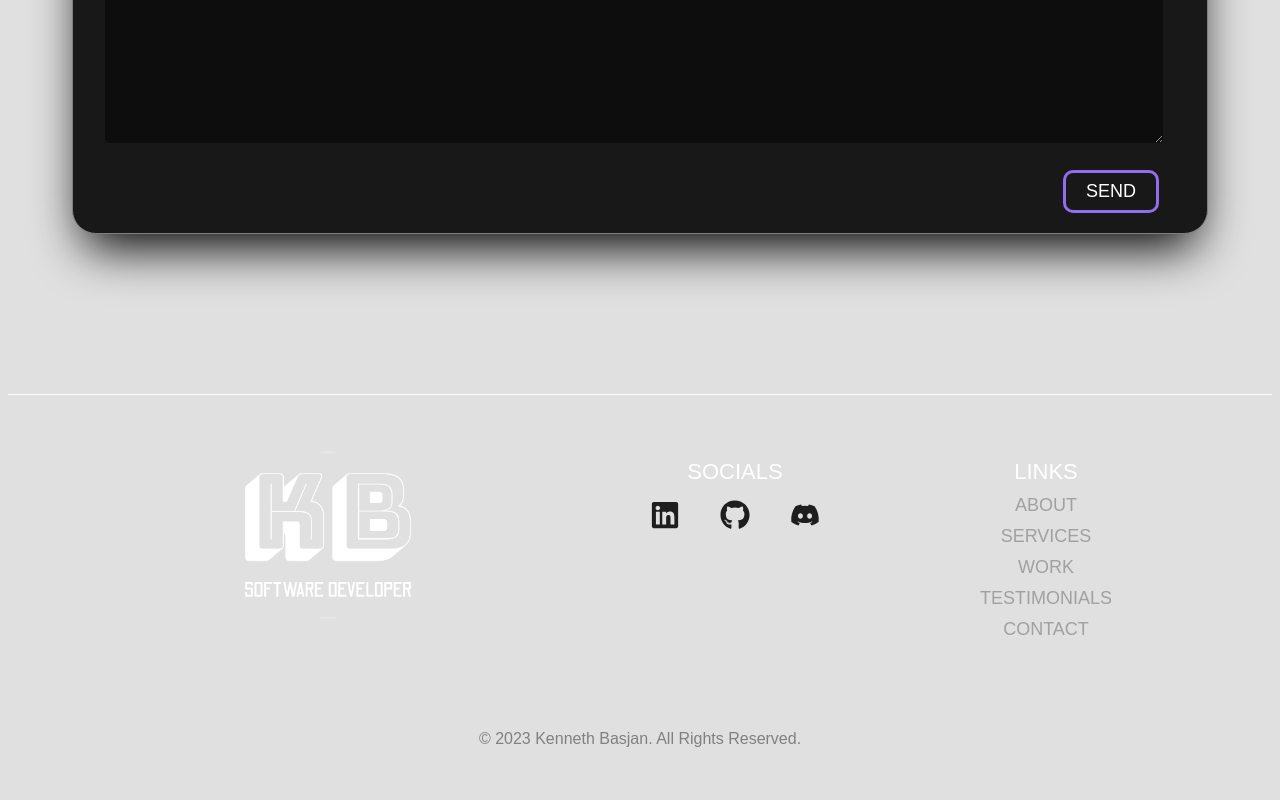
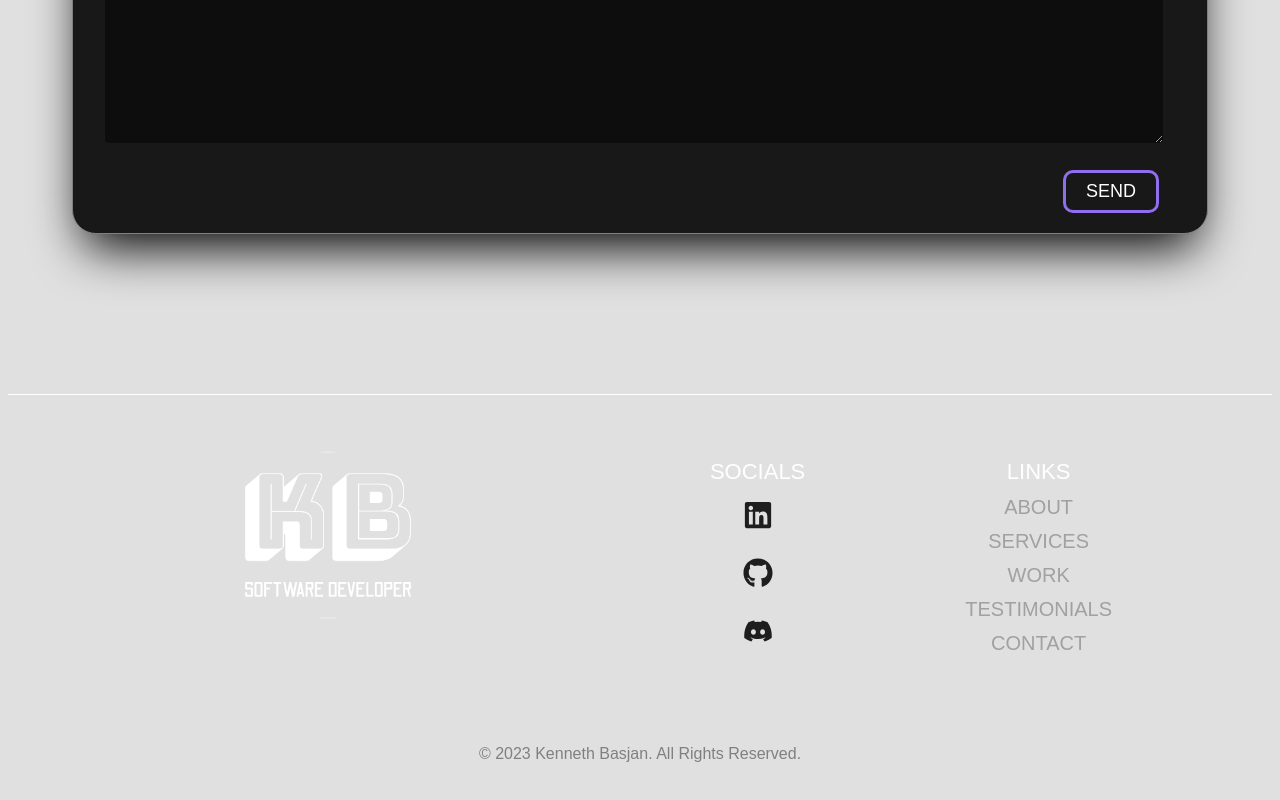
Before and after one commit to Abbbtle/kenneth-basjan-portfolio-website, a React (Vite) app: page / in a window 1280 px wide. Shown: the part 10680-11480 px from the top of the page. Built offline with nearby package versions, Linux system fonts and the light colour scheme.

Commit message:
Footer is now mobile responsive

```diff
--- a/src/components/Contact.jsx
+++ b/src/components/Contact.jsx
@@ -156,7 +156,6 @@ const Contact = () => {
             Send
           </Button1>
           </div>
-
         </form>
 
 
--- a/src/components/Footer.jsx
+++ b/src/components/Footer.jsx
@@ -13,26 +13,26 @@ const Footer = () => {
         <FLine/>
       </div>
 
-      <div className='ml-40 mr-40 mt-10 md:flex justify-between'>
+      <div className=' md:mx-40 mt-10 flex flex-col md:flex-row items-center md:items-start justify-between '>
         {/* Logo */}
         <div className="logo">
-          <img src={logo} alt='logo' className='w-80 h-auto object-contain' />
+          <img src={logo} alt='logo' className='w-60 md:w-80 h-auto object-contain' />
         </div>
 
         <div className='md:flex'>
           {/* Socials */}
-          <div className='mr-20'>
+          <div className='md:mr-20'>
             <h4 className='uppercase font-medium text-center text-[22px] mt-5 text-white'>Socials</h4>
-            <div className='text-3xl mt-3 md:flex'>
-              <FaLinkedin className='hover:text-[#906EF0] hover:animate-pulse cursor-pointer md:mr-5'/>
-              <FaGithub className='hover:text-[#906EF0] hover:animate-pulse cursor-pointer md:mr-5 md:ml-5'/>
-              <FaDiscord className='hover:text-[#906EF0] hover:animate-pulse cursor-pointer md:ml-5'/>
+            <div className='text-3xl mt-3 flex items-center md:flex-col md:space-y-7 space-x-10 md:space-x-0'>
+              <FaLinkedin className='hover:text-[#906EF0] hover:animate-pulse cursor-pointer'/>
+              <FaGithub className='hover:text-[#906EF0] hover:animate-pulse cursor-pointer'/>
+              <FaDiscord className='hover:text-[#906EF0] hover:animate-pulse cursor-pointer'/>
             </div>
           </div>
           {/* Links */}
-          <div className='ml-20'>
+          <div className='md:ml-20'>
           <h4 className='uppercase font-medium text-[22px] mt-5 text-white text-center'>Links</h4>
-            <ul className='text-center text-[18px] font-medium uppercase text-[#A1A1A1]'>
+            <ul className='text-center text-[20px] font-medium uppercase text-[#A1A1A1]'>
               <li className='hover:text-[#906EF0] hover:animate-pulse cursor-pointer mb-1 mt-1'>About</li>
               <li className='hover:text-[#906EF0] hover:animate-pulse cursor-pointer mb-1'>Services</li>
               <li className='hover:text-[#906EF0] hover:animate-pulse cursor-pointer mb-1'>Work</li>
```
